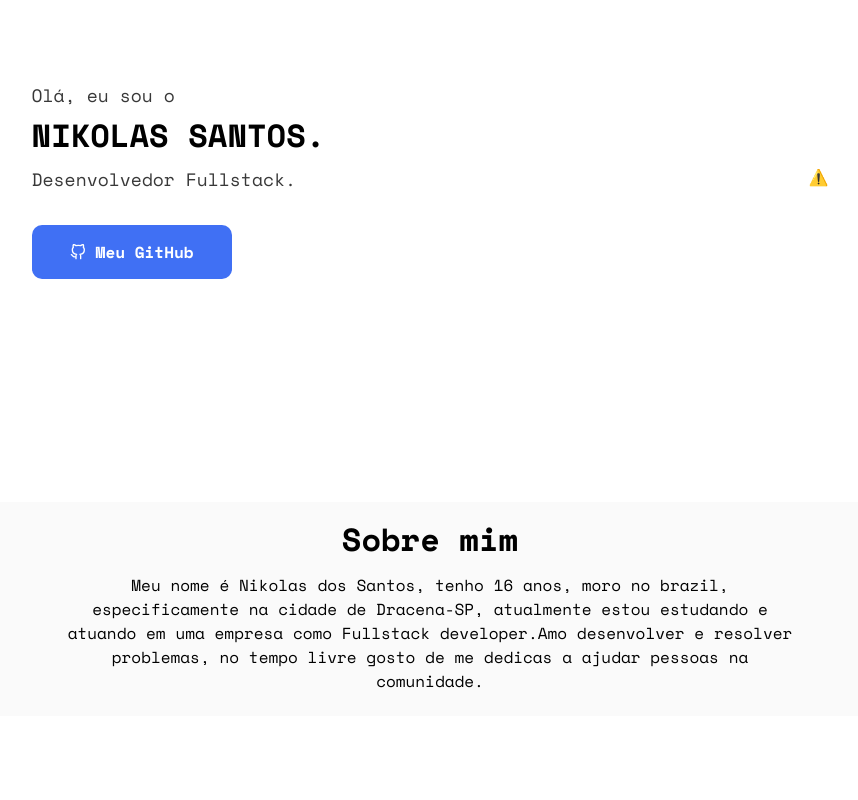
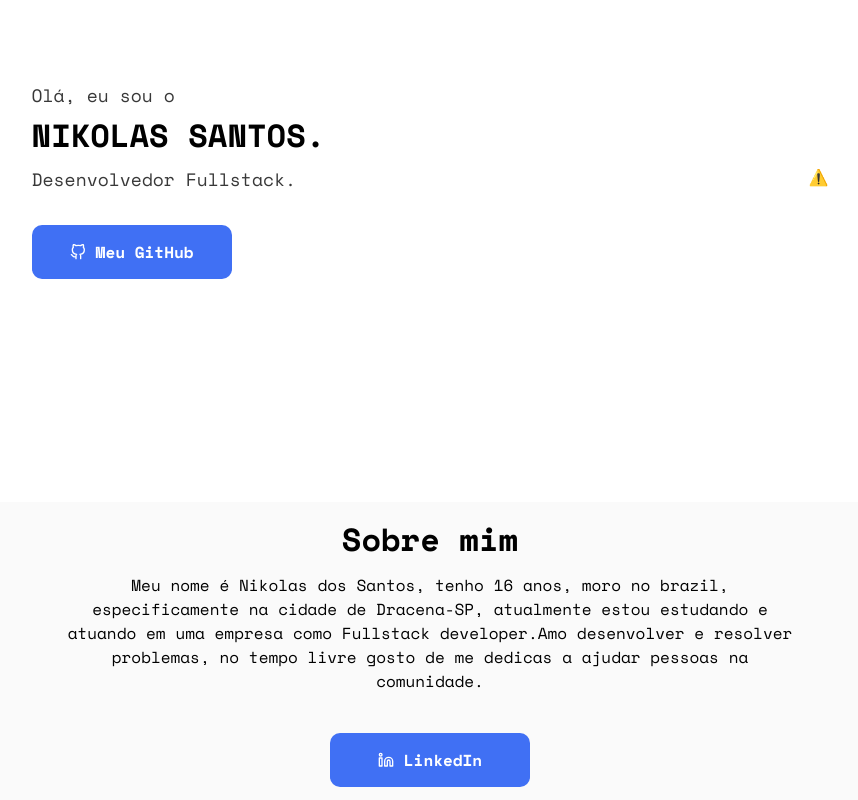
Before and after one commit to Nikolassantos/Nikolas, a Next.js app: page / in a window 1280 px wide. Shown: the part 238-1038 px from the top of the page, without its empty margins (210-1068 px from the left). Before the commit the page ends 954 px from the top, so only its background shows below. Built offline with nearby package versions, Linux system fonts and the light colour scheme; no server answers.

Commit message:
Social media button

```diff
--- a/src/components/About/index.tsx
+++ b/src/components/About/index.tsx
@@ -1,7 +1,7 @@
 import React from 'react'
 import { FiLinkedin } from 'react-icons/fi'
 import { AboutWrapper } from './styles'
-import { PrimaryButton } from '../PrimaryButton'
+import { ButtonWrapper } from '../PrimaryButton/styles'
 
 export function AboutMe() {
   return (
@@ -14,12 +14,12 @@ export function AboutMe() {
         resolver problemas, no tempo livre gosto de me dedicas a ajudar pessoas
         na comunidade.`}
       </p>
-      {/* <PrimaryButton>
+      <ButtonWrapper>
         <FiLinkedin className="icon" />
         <a href="https://www.linkedin.com/in/nikolassaantos/" target="__blank">
-          LinkedIn
+          {'LinkedIn'}
         </a>
-      </PrimaryButton> */}
+      </ButtonWrapper>
     </AboutWrapper>
   )
 }
--- a/src/components/Content/index.tsx
+++ b/src/components/Content/index.tsx
@@ -1,5 +1,5 @@
 import React from 'react'
-import { Button } from '../PrimaryButton/styles'
+import { ButtonWrapper } from '../PrimaryButton/styles'
 import {
   ApresentationContainer,
   ContentWrapper,
@@ -20,12 +20,12 @@ export function Content() {
           <span className="apresentation">Desenvolvedor Fullstack.</span>
         </h2>
 
-        <Button>
+        <ButtonWrapper>
           <FiGithub className="icon" />
           <a href="http://github.com/Nikolassantos" target="__blank">
             Meu GitHub
           </a>
-        </Button>
+        </ButtonWrapper>
       </ApresentationContainer>
 
       <PlayerContainer>
--- a/src/components/PrimaryButton/index.tsx
+++ b/src/components/PrimaryButton/index.tsx
@@ -1,7 +1,7 @@
 import React from 'react'
-import { Button } from './styles'
+import { ButtonWrapper } from './styles'
 import { IButton } from './types'
 
-export const PrimaryButton: React.FC<IButton> = () => {
-  return <Button />
+export const Button: React.FC<IButton> = () => {
+  return <ButtonWrapper />
 }
--- a/src/components/PrimaryButton/styles.ts
+++ b/src/components/PrimaryButton/styles.ts
@@ -1,6 +1,6 @@
 import styled from 'styled-components'
 
-export const Button = styled.button`
+export const ButtonWrapper = styled.button`
   background-color: #4070f4;
   color: #fff;
   padding: 15px;
--- a/src/components/PrimaryButton/types.ts
+++ b/src/components/PrimaryButton/types.ts
@@ -1 +1,3 @@
-export type IButton = HTMLButtonElement
+import { ButtonHTMLAttributes } from 'react'
+
+export type IButton = ButtonHTMLAttributes<HTMLButtonElement>
```
